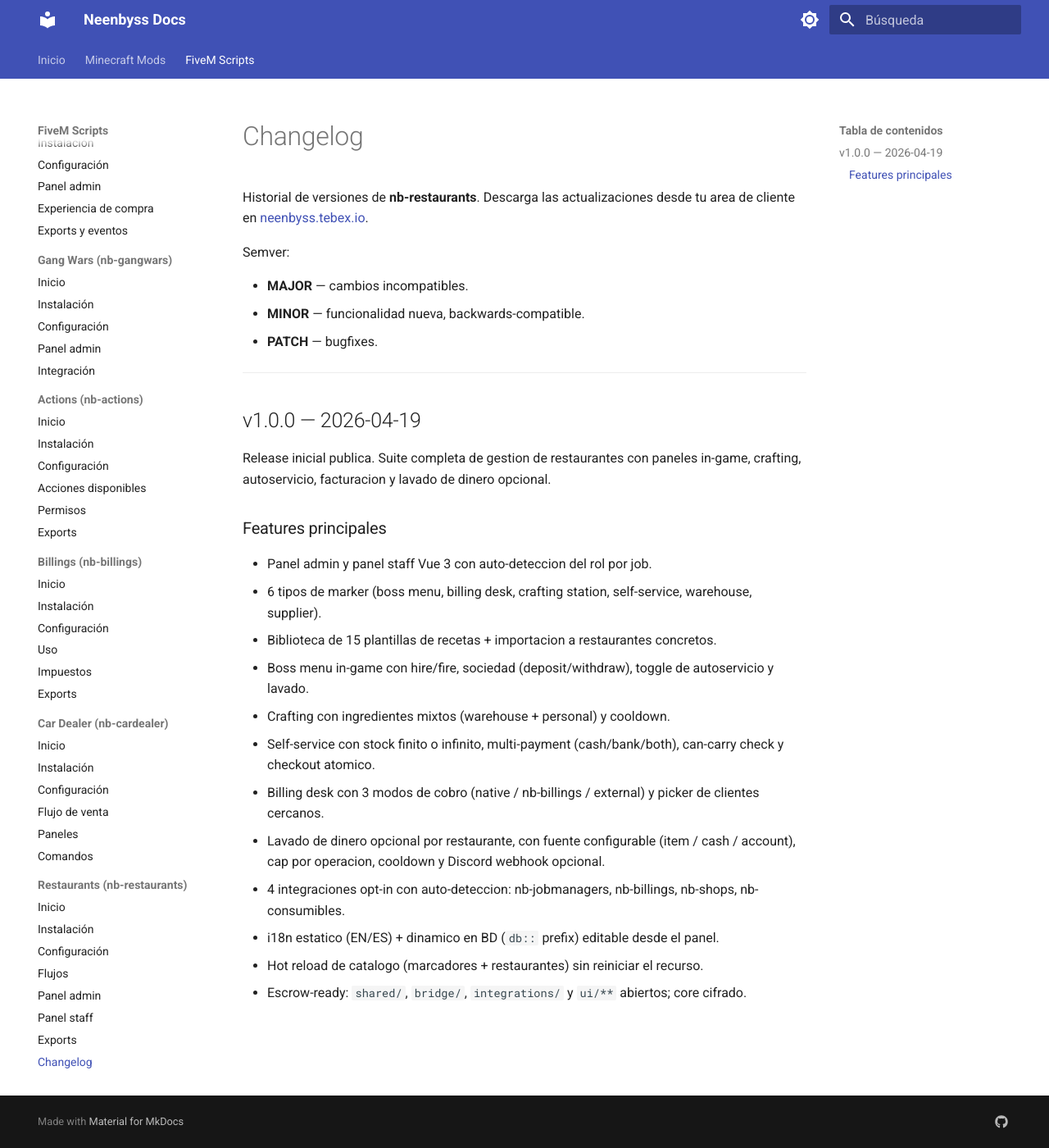
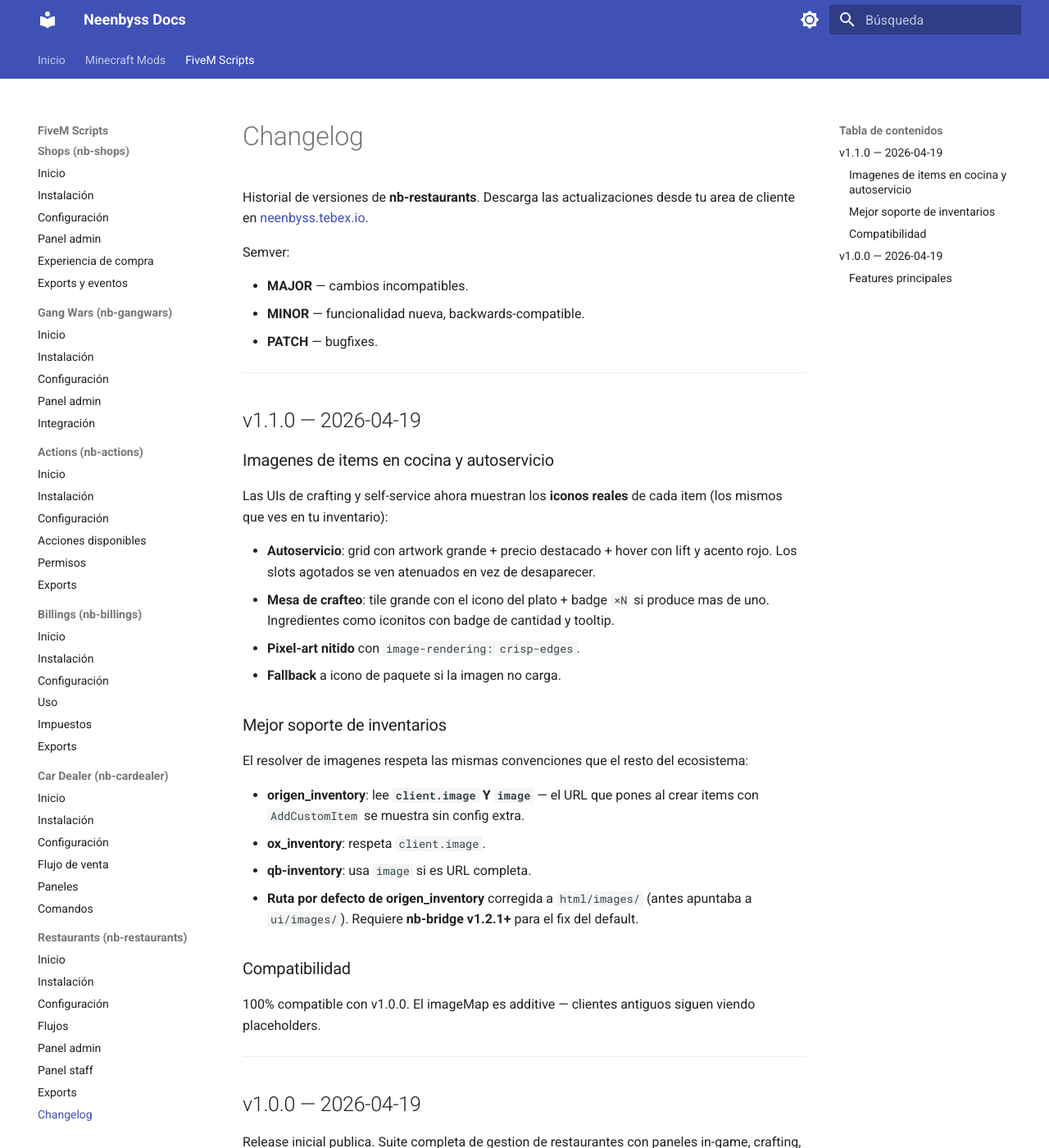
Before and after one commit to neenbyss/docs, an MkDocs documentation site: the page built from docs/fivem/nb-restaurants/changelog.md, in a window 1280 px wide and 1400 px high. Shown: the whole window at 82% size. Built offline with MkDocs 1.6.1 and Material for MkDocs 9.7.7, drawn with Linux system fonts in a browser that asks for light colours.

Commit message:
docs(nb-restaurants): add v1.1.0 entry to changelog

```diff
--- a/docs/fivem/nb-restaurants/changelog.md
+++ b/docs/fivem/nb-restaurants/changelog.md
@@ -7,6 +7,32 @@ Semver:
 - **MAJOR** — cambios incompatibles.
 - **MINOR** — funcionalidad nueva, backwards-compatible.
 - **PATCH** — bugfixes.
+
+---
+
+## v1.1.0 — 2026-04-19
+
+### Imagenes de items en cocina y autoservicio
+
+Las UIs de crafting y self-service ahora muestran los **iconos reales** de cada item (los mismos que ves en tu inventario):
+
+- **Autoservicio**: grid con artwork grande + precio destacado + hover con lift y acento rojo. Los slots agotados se ven atenuados en vez de desaparecer.
+- **Mesa de crafteo**: tile grande con el icono del plato + badge `×N` si produce mas de uno. Ingredientes como iconitos con badge de cantidad y tooltip.
+- **Pixel-art nitido** con `image-rendering: crisp-edges`.
+- **Fallback** a icono de paquete si la imagen no carga.
+
+### Mejor soporte de inventarios
+
+El resolver de imagenes respeta las mismas convenciones que el resto del ecosistema:
+
+- **origen_inventory**: lee **`client.image` Y `image`** — el URL que pones al crear items con `AddCustomItem` se muestra sin config extra.
+- **ox_inventory**: respeta `client.image`.
+- **qb-inventory**: usa `image` si es URL completa.
+- **Ruta por defecto de origen_inventory** corregida a `html/images/` (antes apuntaba a `ui/images/`). Requiere **nb-bridge v1.2.1+** para el fix del default.
+
+### Compatibilidad
+
+100% compatible con v1.0.0. El imageMap es additive — clientes antiguos siguen viendo placeholders.
 
 ---
 
```
